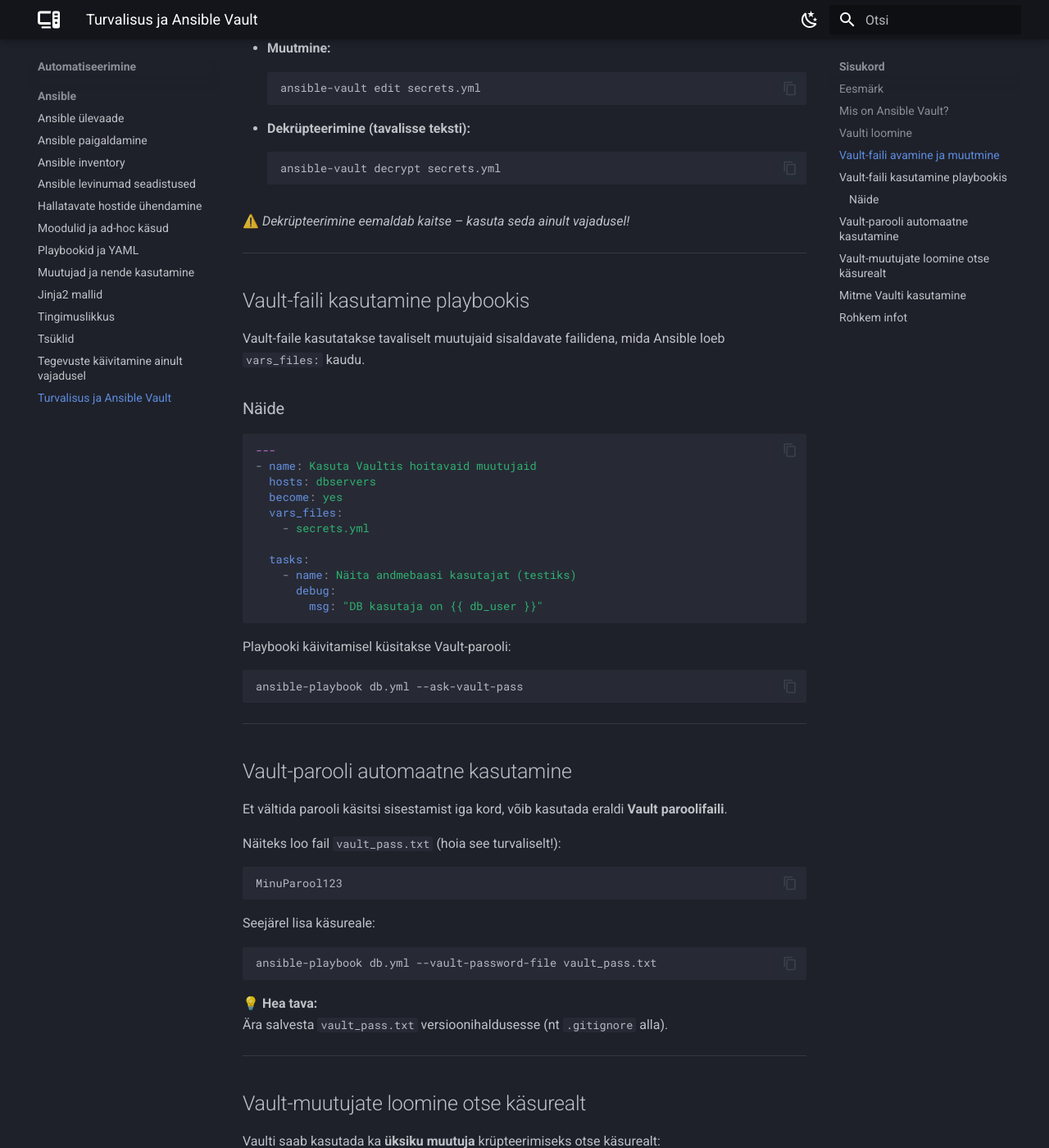
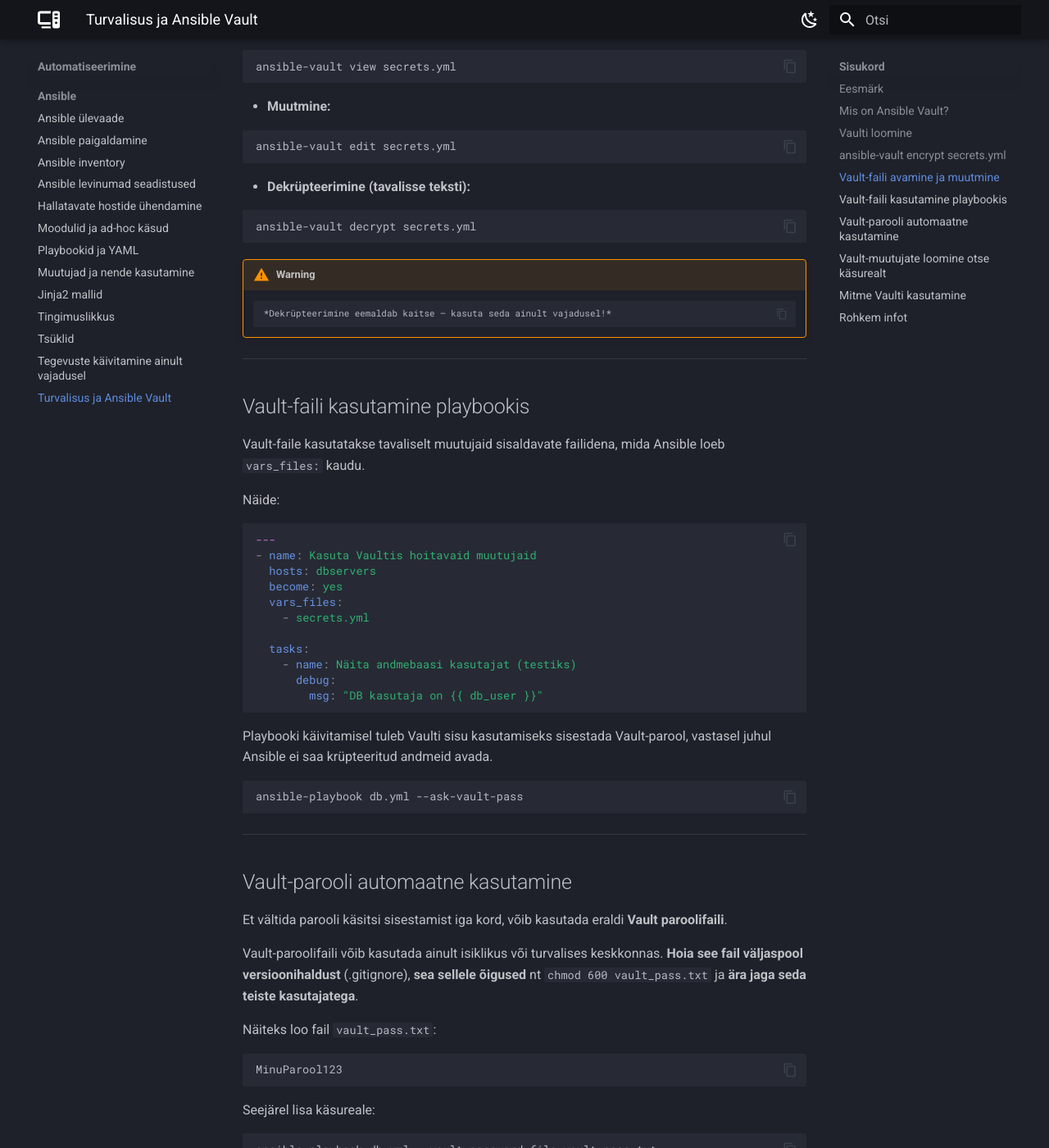
Before and after one commit to priitpaap/priitpaap.github.io, an MkDocs documentation site: the page built from docs/ansible/ansiblevault.md, in a window 1280 px wide and 1400 px high, scrolled down 1575 px. Shown: the whole window at 82% size. Built offline with MkDocs 1.6.1 and Material for MkDocs 9.7.7, drawn with Linux system fonts in a browser that asks for light colours; some of the changed text lies outside the part shown.

Commit message:
Update ansiblevault.md

````diff
--- a/docs/ansible/ansiblevault.md
+++ b/docs/ansible/ansiblevault.md
@@ -17,6 +17,7 @@
 **Ansible Vault** võimaldab kaitsta tundlikku teavet – näiteks paroole, API võtmeid, sertifikaate ja muid konfidentsiaalseid andmeid – krüpteerides need.
 
 Vaulti kasutamine on oluline, sest:
+
 - Playbookid ja muutujad jagatakse tihti meeskonnas või versioonihalduses (nt GitHub).
 - Ilma krüpteerimiseta võivad paroolid ja võtmed sattuda avalikult kättesaadavaks.
 
@@ -60,21 +60,25 @@
 Krüpteeritud faili saab avada või redigeerida ainult Vault-parooliga.
 
 - **Avamine (ilma muutmata):**
+
   ```bash
   ansible-vault view secrets.yml
   ```
 
 - **Muutmine:**
+
   ```bash
   ansible-vault edit secrets.yml
   ```
 
 - **Dekrüpteerimine (tavalisse teksti):**
+
   ```bash
   ansible-vault decrypt secrets.yml
   ```
 
-⚠️ *Dekrüpteerimine eemaldab kaitse – kasuta seda ainult vajadusel!*
+!!! warning
+        *Dekrüpteerimine eemaldab kaitse – kasuta seda ainult vajadusel!*
 
 ---
 
@@ -82,7 +86,7 @@
 
 Vault-faile kasutatakse tavaliselt muutujaid sisaldavate failidena, mida Ansible loeb `vars_files:` kaudu.
 
-### Näide
+Näide:
 
 ```yaml
 ---
@@ -98,7 +102,7 @@
         msg: "DB kasutaja on {{ db_user }}"
 ```
 
-Playbooki käivitamisel küsitakse Vault-parooli:
+Playbooki käivitamisel tuleb Vaulti sisu kasutamiseks sisestada Vault-parool, vastasel juhul Ansible ei saa krüpteeritud andmeid avada.
 
 ```bash
 ansible-playbook db.yml --ask-vault-pass
@@ -110,19 +114,23 @@
 
 Et vältida parooli käsitsi sisestamist iga kord, võib kasutada eraldi **Vault paroolifaili**.
 
-Näiteks loo fail `vault_pass.txt` (hoia see turvaliselt!):
+Vault-paroolifaili võib kasutada ainult isiklikus või turvalises keskkonnas.
+**Hoia see fail väljaspool versioonihaldust** (.gitignore), **sea sellele õigused** nt `chmod 600 vault_pass.txt` ja **ära jaga seda teiste kasutajatega**.
+
+Näiteks loo fail `vault_pass.txt`:
 
 ```
 MinuParool123
 ```
 
 Seejärel lisa käsureale:
+
 ```bash
 ansible-playbook db.yml --vault-password-file vault_pass.txt
 ```
 
-💡 **Hea tava:**
-Ära salvesta `vault_pass.txt` versioonihaldusesse (nt `.gitignore` alla).
+!!! warning
+        Ära salvesta parooliga faili versioonihaldusesse
 
 ---
 
@@ -135,6 +143,7 @@
 ```
 
 Väljund:
+
 ```yaml
 db_password: !vault |
           $ANSIBLE_VAULT;1.1;AES256
@@ -156,6 +165,7 @@
 ```
 
 Käivitamisel:
+
 ```bash
 ansible-playbook site.yml --vault-id dev@prompt --vault-id prod@prompt
 ```
````
Also changed, not shown: other parts of docs/ansible/ansiblevault.md (+5 -6 lines).
